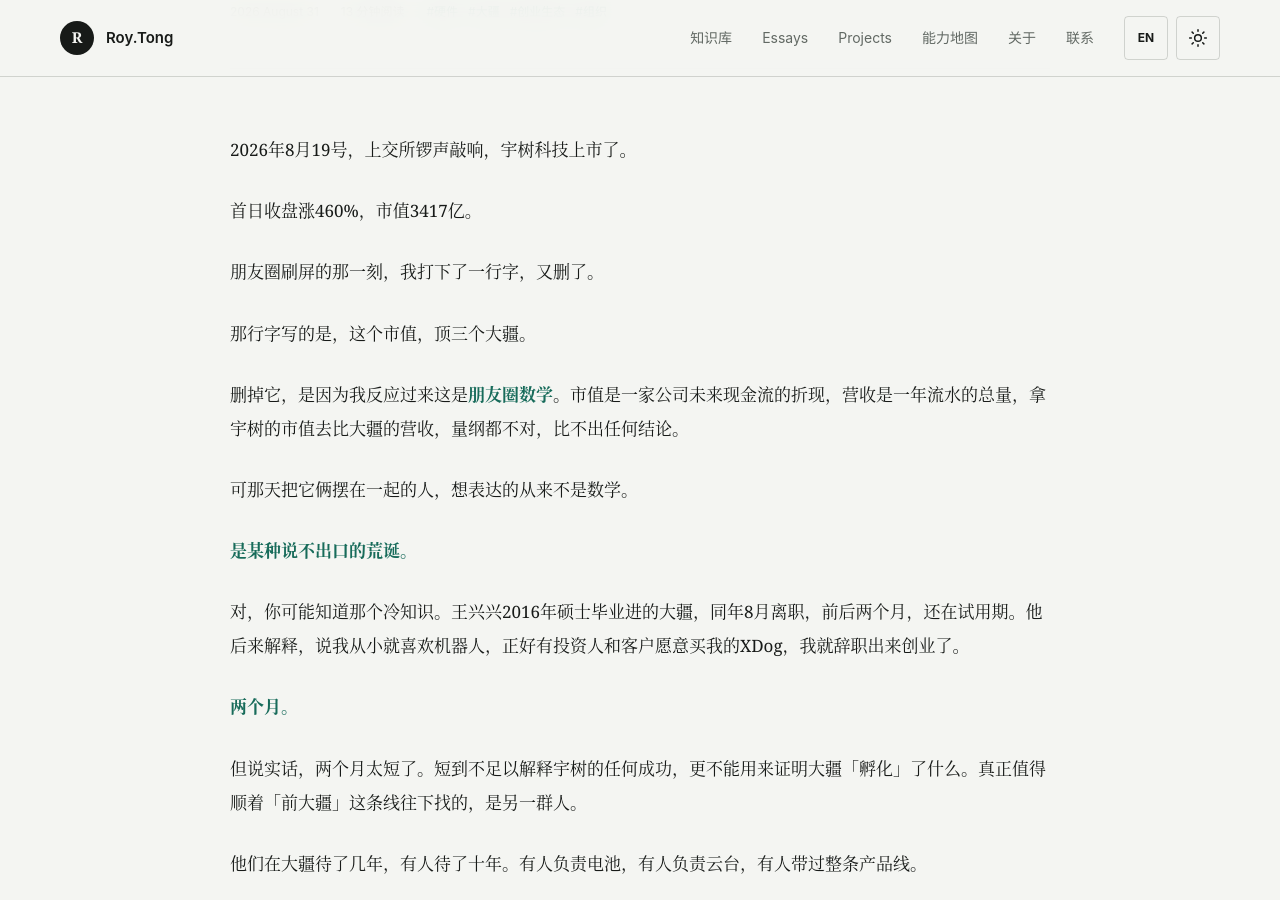
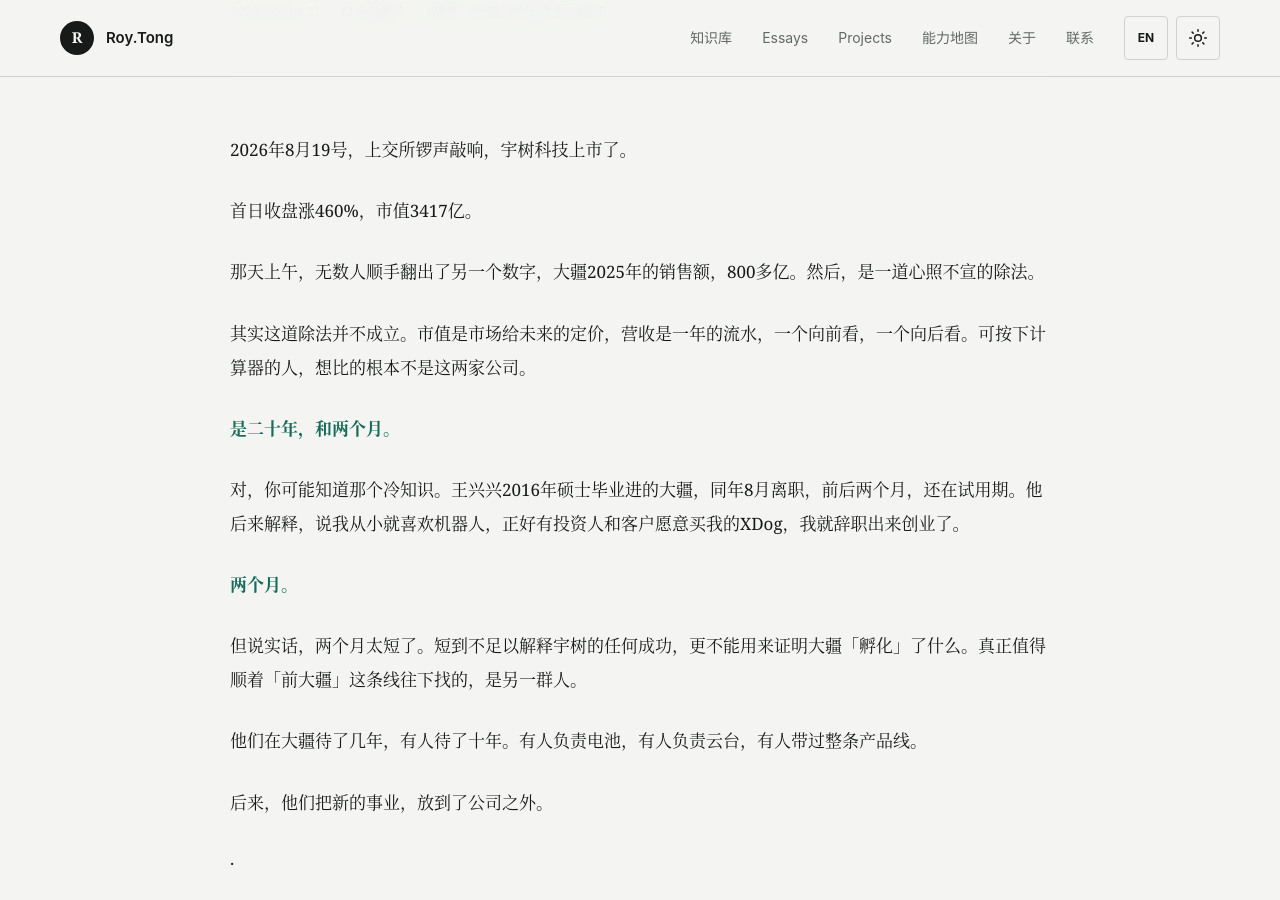
Before and after one commit to roy-tong/roy-tong.github.io, a Jekyll site: the page built from _posts/2026-08-31-dji-talent-whale-fall.md, in a window 1280 px wide and 900 px high, scrolled down 381 px. Built offline with Jekyll 4.4.1, drawn with Linux system fonts in a browser that asks for light colours.

Commit message:
开头段重写：错误的除法改为心照不宣的集体动作，落点是二十年对两个月

```diff
--- a/_posts/2026-08-31-dji-talent-whale-fall.md
+++ b/_posts/2026-08-31-dji-talent-whale-fall.md
@@ -19,15 +19,11 @@ attachments:
 
 首日收盘涨460%，市值3417亿。
 
-朋友圈刷屏的那一刻，我打下了一行字，又删了。
+那天上午，无数人顺手翻出了另一个数字，大疆2025年的销售额，800多亿。然后，是一道心照不宣的除法。
 
-那行字写的是，这个市值，顶三个大疆。
+其实这道除法并不成立。市值是市场给未来的定价，营收是一年的流水，一个向前看，一个向后看。可按下计算器的人，想比的根本不是这两家公司。
 
-删掉它，是因为我反应过来这是**朋友圈数学**。市值是一家公司未来现金流的折现，营收是一年流水的总量，拿宇树的市值去比大疆的营收，量纲都不对，比不出任何结论。
-
-可那天把它俩摆在一起的人，想表达的从来不是数学。
-
-**是某种说不出口的荒诞。**
+**是二十年，和两个月。**
 
 对，你可能知道那个冷知识。王兴兴2016年硕士毕业进的大疆，同年8月离职，前后两个月，还在试用期。他后来解释，说我从小就喜欢机器人，正好有投资人和客户愿意买我的XDog，我就辞职出来创业了。
 
```
